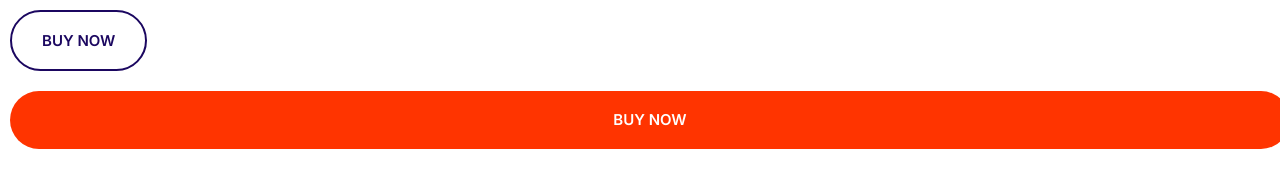
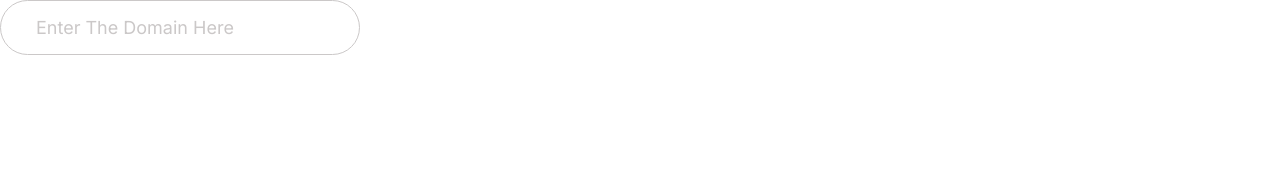
Before and after one commit to ThihanWinhtet/MOSH_UltimateHTML-CSS, a plain HTML site: page index.html in a window 1280 px wide. Drawn offline with Linux system fonts and the light colour scheme.

Commit message:
building input component.

```diff
--- a/css/styles.css
+++ b/css/styles.css
@@ -200,3 +200,17 @@ a{
         font-size: 1.5rem;
     }
 }
+
+/* Inputs */
+.input{
+    border: 1px solid rgb(203, 200, 200);
+    padding: 1.5rem 3.5rem;
+    border-radius: 40px;
+    outline: 0;
+    color: var(--color-heading);
+    font-size: 2rem;
+}
+::placeholder{
+    font-size: 1.8rem;
+    color: rgb(203, 200, 200);
+}
--- a/index.html
+++ b/index.html
@@ -25,7 +25,8 @@
             <use xlink:href="../images/sprite.svg#wordpress"></use>
         </svg>
     </span> -->
-    <button class="btn btn--outline">Buy Now</button>
-    <a href="" class="btn btn--essent btn--block">Buy Now</a>
+    <!-- <button class="btn btn--outline">Buy Now</button>
+    <a href="" class="btn btn--essent btn--block">Buy Now</a> -->
+    <input type="text" class="input" placeholder="Enter The Domain Here">
 </body>
 </html>
```
Also changed, not shown: components/input.html (added).
